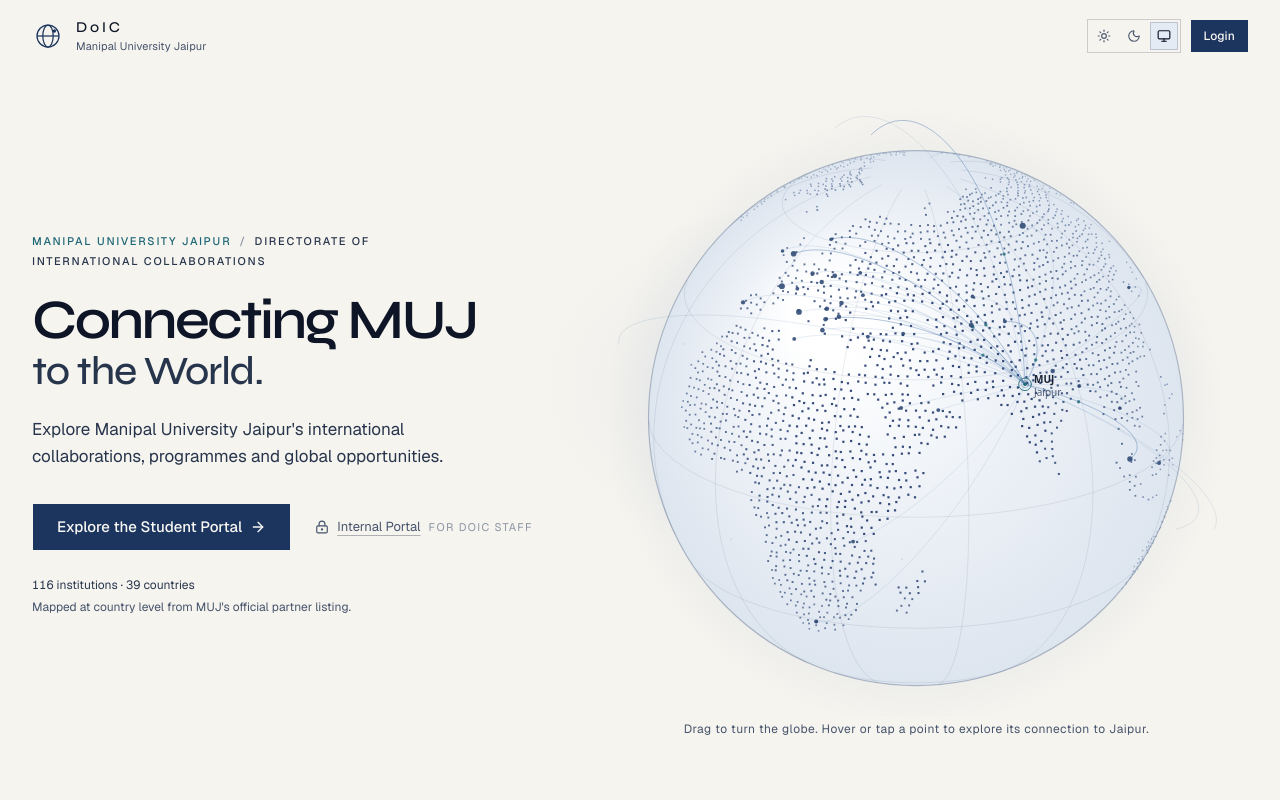
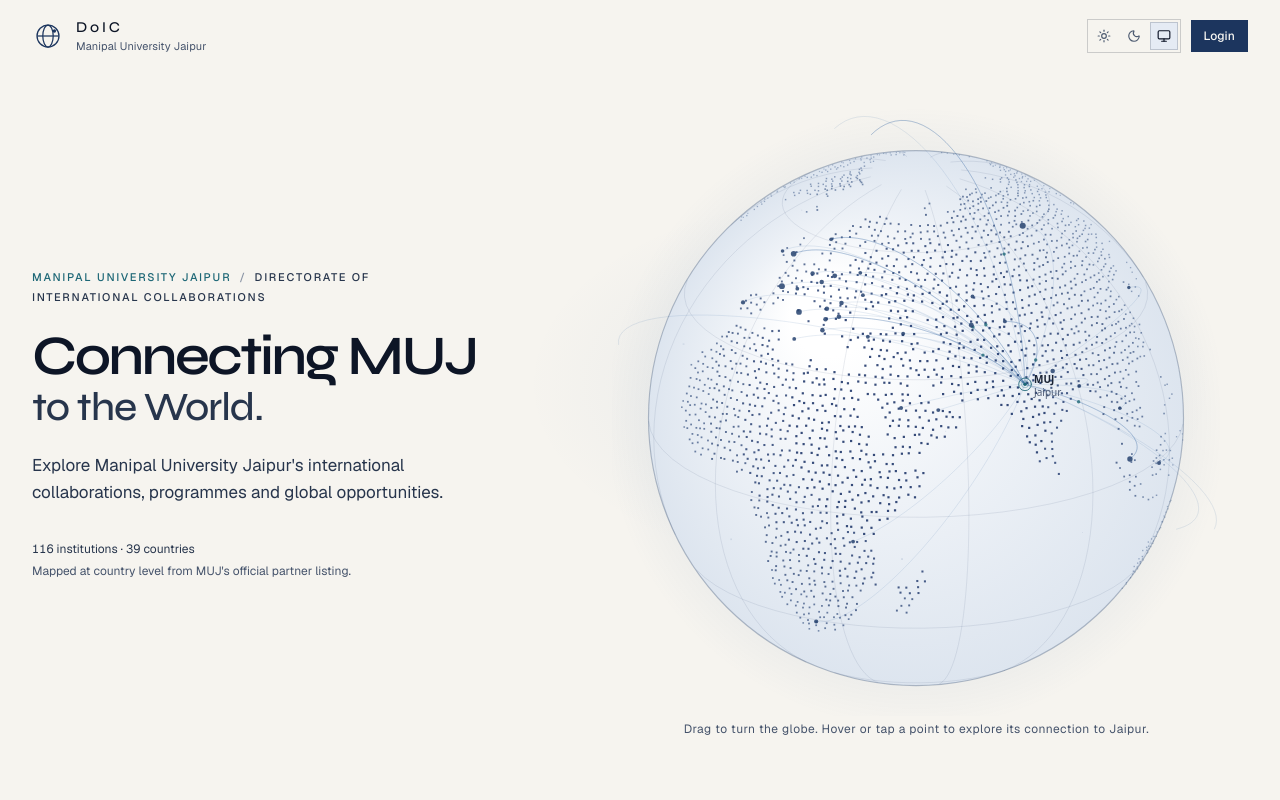
Before and after one commit to FrostXMello/isc-doic-muj-dashboard, a Next.js app: page / in a window 1280 px wide. Shown: the top 800 px of the page. Built offline with nearby package versions, Linux system fonts and the light colour scheme.

Commit message:
refactor: route all portal access through login
Co-authored-by: Cursor <cursoragent@cursor.com>

```diff
--- a/src/components/hero/hero.tsx
+++ b/src/components/hero/hero.tsx
@@ -1,10 +1,6 @@
 import { Globe } from "@/components/globe/globe";
-import { buttonVariants } from "@/components/ui/button";
 import { site } from "@/lib/data";
 import { globeMarkers, globeTotals } from "@/lib/official/geo";
-import { cn } from "@/lib/utils";
-import { ArrowRight, LockKeyhole } from "lucide-react";
-import Link from "next/link";
 
 const chipIds = globeMarkers
   .filter((marker) => marker.precision === "city" || marker.institutions >= 3)
@@ -36,31 +32,8 @@ export function Hero() {
             Explore Manipal University Jaipur&apos;s international collaborations,
             programmes and global opportunities.
           </p>
-          <div
-            className="hero-rise mt-7 flex flex-col gap-3 sm:mt-8 sm:flex-row sm:items-center sm:gap-5"
-            style={{ animationDelay: "220ms" }}
-          >
-            <Link
-              href="/student-portal"
-              className={cn(buttonVariants({ size: "xl" }), "group/button rounded-none")}
-            >
-              Explore the Student Portal
-              <ArrowRight className="transition-transform duration-200 motion-safe:group-hover/button:translate-x-0.5" />
-            </Link>
-            <Link
-              href="/internal"
-              aria-label="Internal Portal, for DoIC staff"
-              className="group/internal inline-flex min-h-11 items-center justify-center gap-2 px-1 text-[13px] text-muted-foreground transition-colors hover:text-foreground sm:justify-start"
-            >
-              <LockKeyhole className="size-3.5" aria-hidden="true" />
-              <span className="underline decoration-line-bold underline-offset-4 group-hover/internal:decoration-cyan">
-                Internal Portal
-              </span>
-              <span className="text-[11px] tracking-[0.12em] text-fg-dim uppercase">For DoIC staff</span>
-            </Link>
-          </div>
           <p
-            className="hero-rise mt-6 text-[12px] leading-5 text-muted-foreground"
+            className="hero-rise mt-7 text-[12px] sm:mt-8 leading-5 text-muted-foreground"
             style={{ animationDelay: "280ms" }}
             data-globe-note
           >
--- a/src/lib/data.ts
+++ b/src/lib/data.ts
@@ -43,10 +43,7 @@ export const primaryNav = [
   { href: "/student-portal/about", label: "About DoIC" },
 ] as const;
 
-export const portalNav = [
-  { href: "/student-portal", label: "Student Portal" },
-  { href: "/internal", label: "Internal Portal" },
-] as const;
+export const portalNav = [{ href: "/login", label: "Login" }] as const;
 
 export const legalNav = [
   { href: "/privacy", label: "Privacy" },
```
